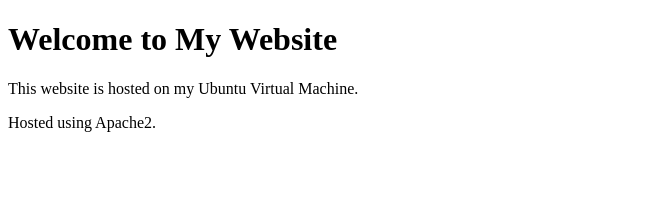
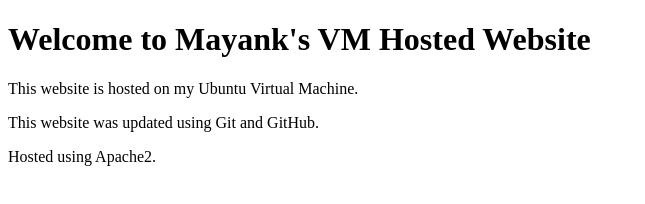
Before and after one commit to MayankYadav0021/vm-hosted-website, a plain HTML site: page index.html in a window 1280 px wide. Shown: the whole page, without its empty margins (0-645 px from the left). Drawn offline with Linux system fonts and the light colour scheme.

Commit message:
Updated website content

```diff
--- a/index.html
+++ b/index.html
@@ -4,8 +4,9 @@
     <title>Mayank's Website</title>
 </head>
 <body>
-    <h1>Welcome to My Website</h1>
+    <h1>Welcome to Mayank's VM Hosted  Website</h1>
     <p>This website is hosted on my Ubuntu Virtual Machine.</p>
+    <p>This website was updated using Git and GitHub.</p>
     <p>Hosted using Apache2.</p>
 </body>
 </html>
```
